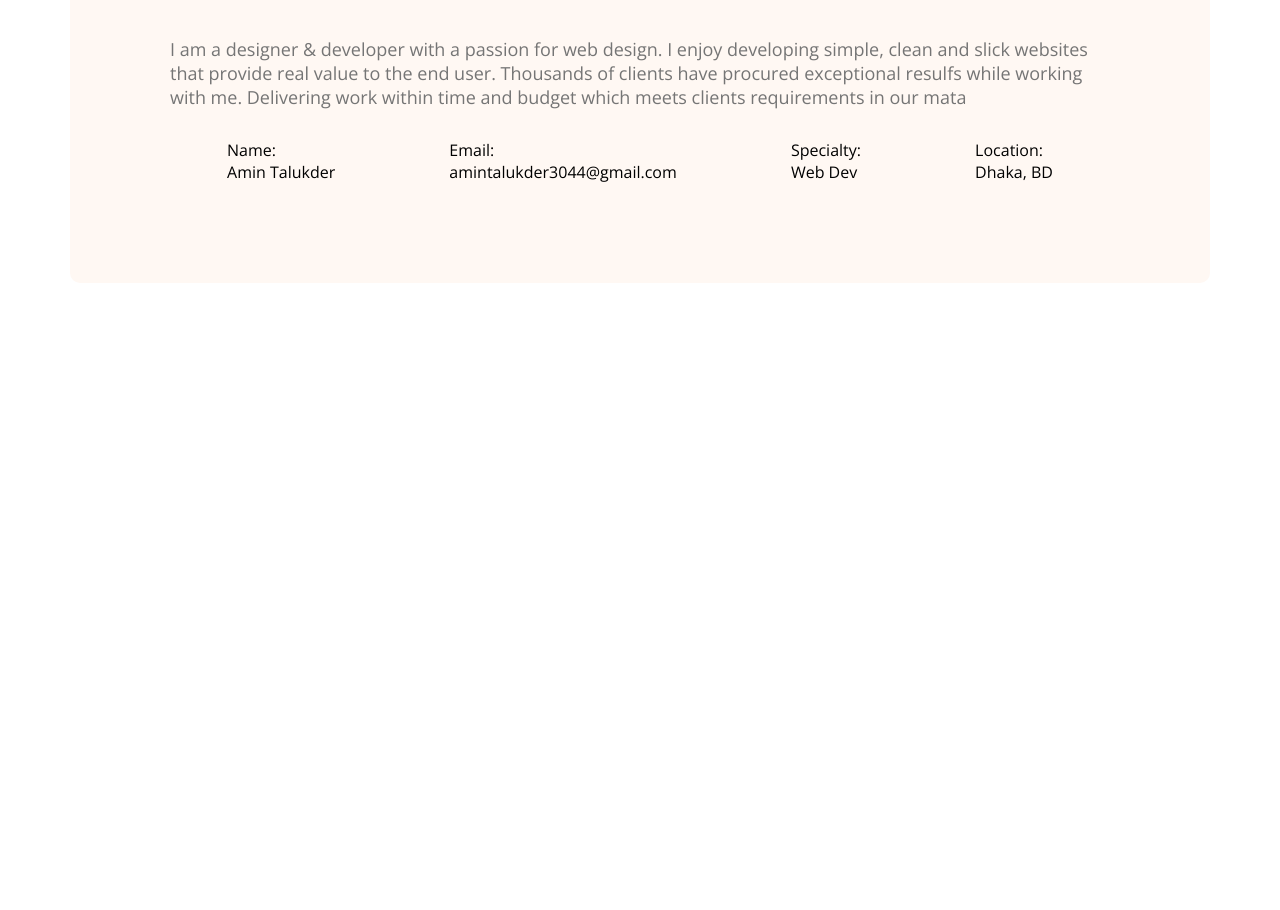
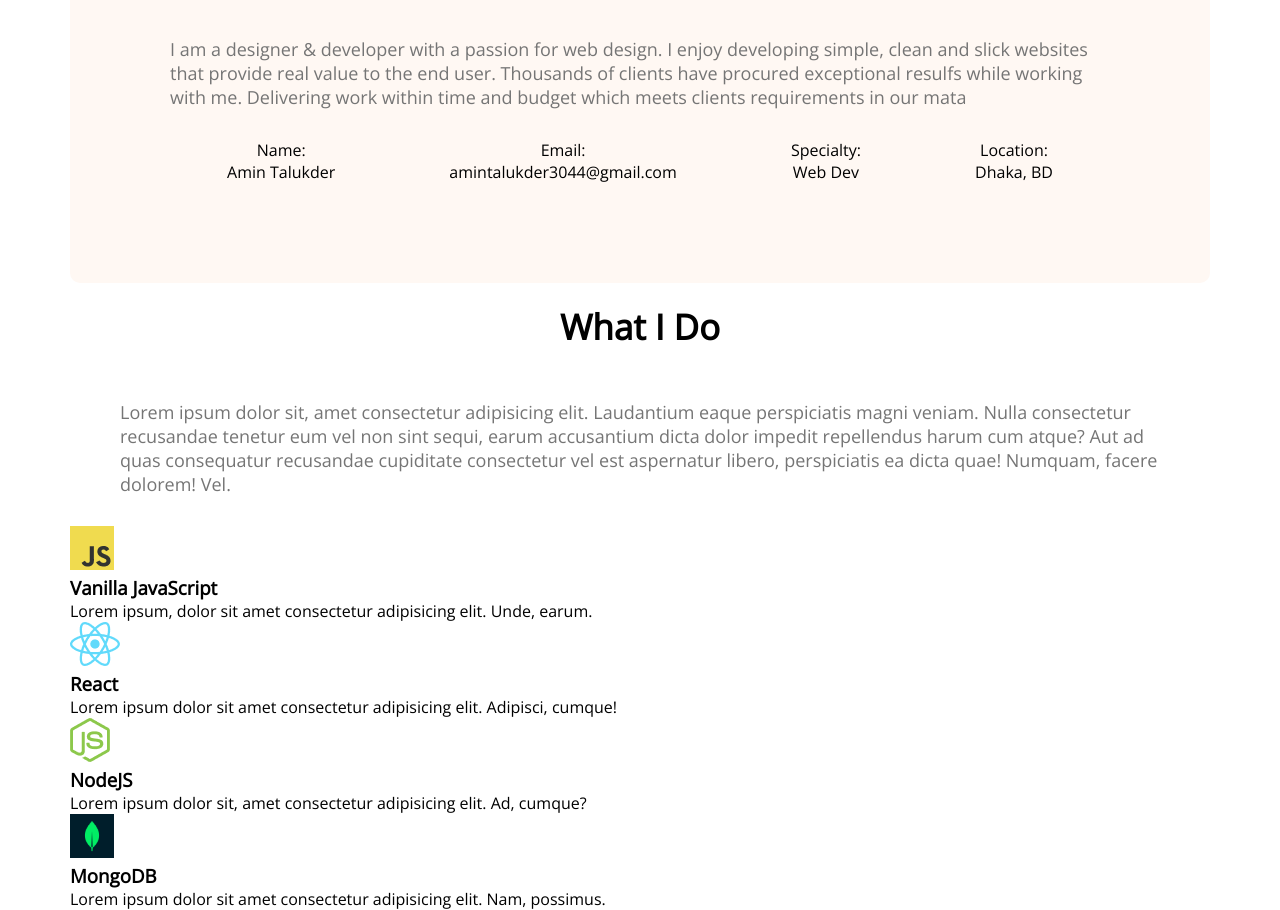
Before and after one commit to AminTalukder/Portfolio_Website, a plain HTML site: page index.html in a window 1280 px wide. Shown: the part 1000-1910 px from the top of the page. Before the commit the page ends 1283 px from the top, so only its background shows below. Drawn offline with nearby package versions, Linux system fonts and the light colour scheme.

Commit message:
Main nearly done

```diff
--- a/index.html
+++ b/index.html
@@ -55,7 +55,34 @@
                     </div>
                 </div>
         </section>
-
+        <section>
+            <h3 id="what_i_do" class="section-title">What I Do</h3>
+            <p class="section-description" id="section-description_what-i-do">
+                Lorem ipsum dolor sit, amet consectetur adipisicing elit. Laudantium eaque perspiciatis magni veniam. Nulla consectetur recusandae tenetur eum vel non sint sequi, earum accusantium dicta dolor impedit repellendus harum cum atque? Aut ad quas consequatur recusandae cupiditate consectetur vel est aspernatur libero, perspiciatis ea dicta quae! Numquam, facere dolorem! Vel.
+            </p>
+            <div class="skills-container">
+                <div class="skill">
+                    <img src="images/icons/js.png" alt="">
+                    <h3 class="skill-title">Vanilla JavaScript</h3>
+                    <p class="skill-description">Lorem ipsum, dolor sit amet consectetur adipisicing elit. Unde, earum.</p>
+                </div>
+                <div class="skill">
+                    <img src="images/icons/react.png" alt="">
+                    <h3 class="skill-title">React</h3>
+                    <p class="skill-description">Lorem ipsum dolor sit amet consectetur adipisicing elit. Adipisci, cumque!</p>
+                </div>
+                <div class="skill">
+                    <img src="images/icons/nodejs.png" alt="">
+                    <h3 class="skill-title">NodeJS</h3>
+                    <p class="skill-description">Lorem ipsum dolor sit, amet consectetur adipisicing elit. Ad, cumque?</p>
+                </div>
+                <div class="skill">
+                    <img src="images/icons/mongo.png" alt="">
+                    <h3 class="skill-title">MongoDB</h3>
+                    <p class="skill-description">Lorem ipsum dolor sit amet consectetur adipisicing elit. Nam, possimus.</p>
+                </div>
+            </div>
+        </section>
     </main>
     <footer>
 
--- a/styles/style.css
+++ b/styles/style.css
@@ -105,3 +105,14 @@ main{
     display: flex;
     justify-content: space-around;
 }
+.about-info{
+    text-align: center;
+}
+
+#section-description_what-i-do
+{
+    padding: 0px 50px;
+}
+#what_i_do{
+    padding-top: 20px;
+}
```
